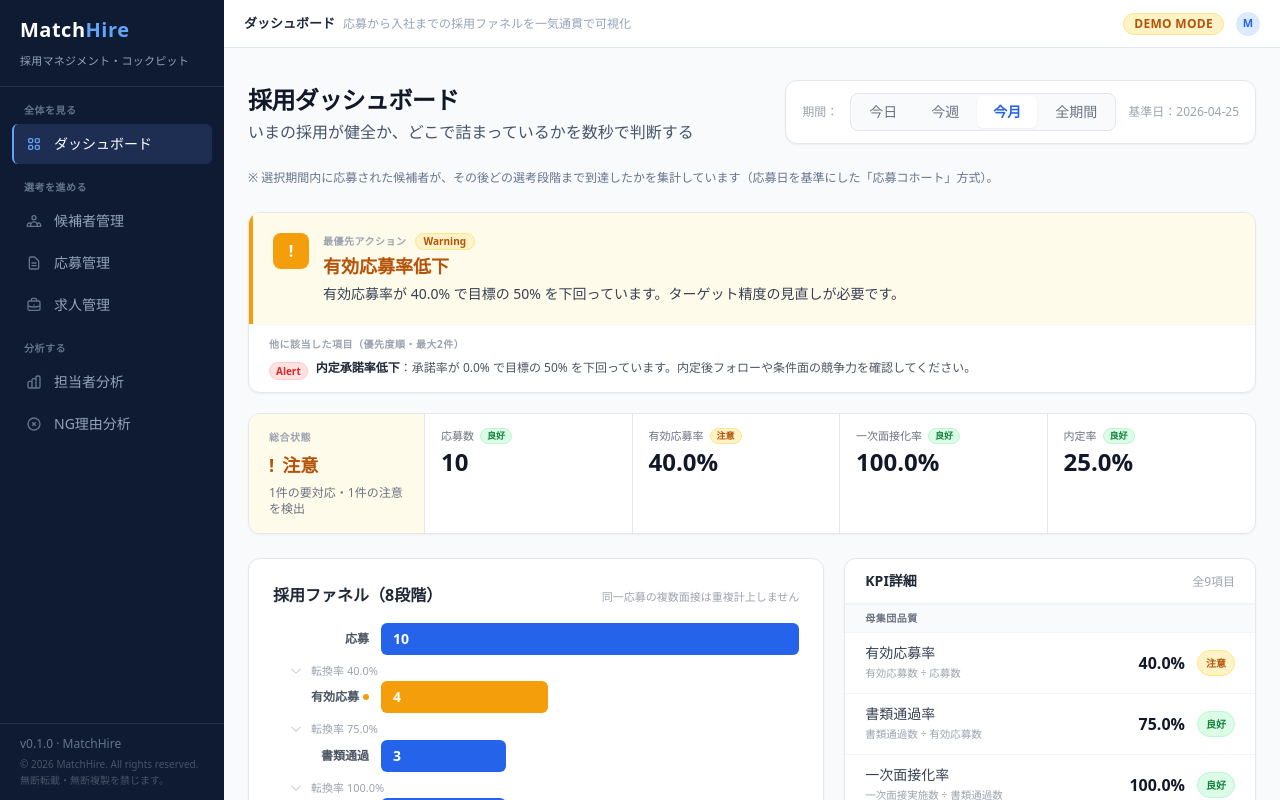
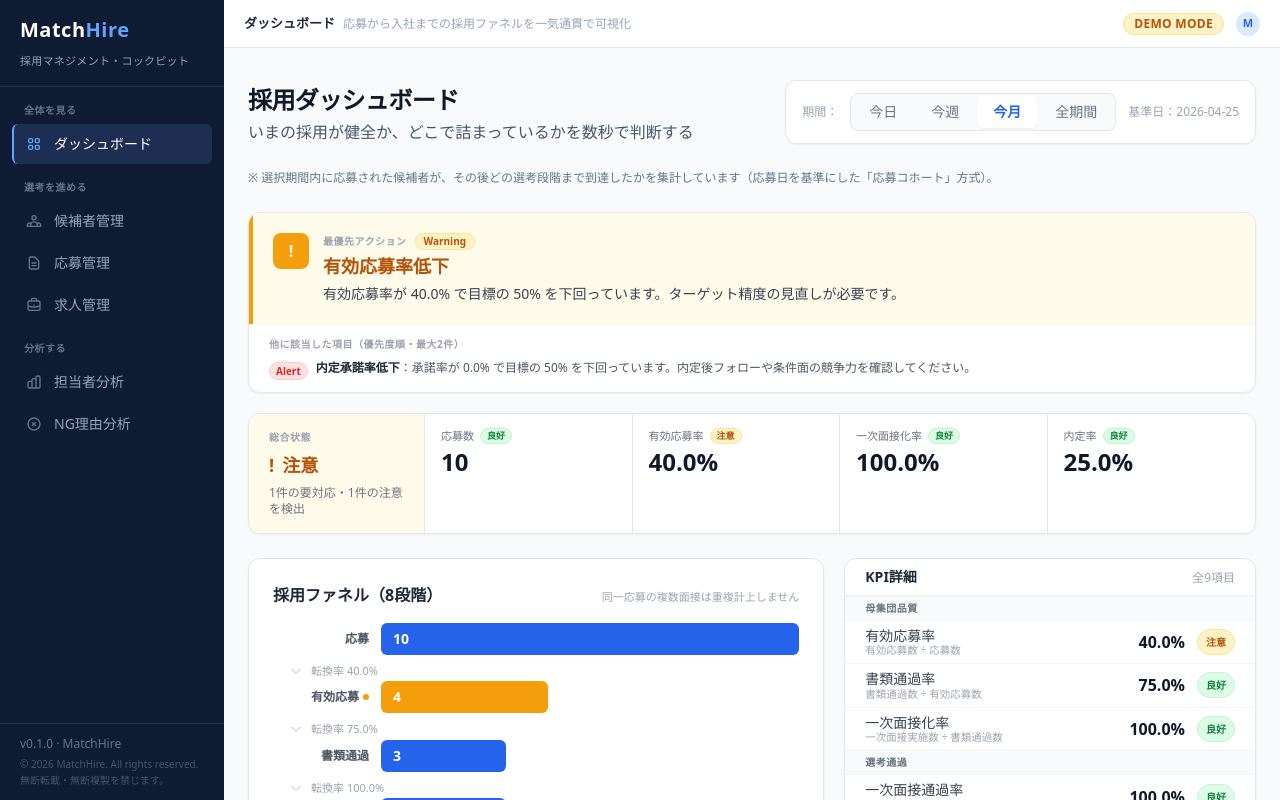
Before and after one commit to satochan-ai/matchhire-demo, a Next.js app: page /matchhire/dashboard in a window 1280 px wide. Built offline with nearby package versions, Linux system fonts and the light colour scheme.

Commit message:
Refine MatchHire KPI detail spacing

```diff
--- a/src/components/dashboard/KpiDetail.tsx
+++ b/src/components/dashboard/KpiDetail.tsx
@@ -35,23 +35,23 @@ const CHIP_LABEL: Record<KpiStatus, string> = {
 export function KpiDetail({ groups }: KpiDetailProps) {
   return (
     <div className="overflow-hidden rounded-xl border border-gray-200 bg-white shadow-sm">
-      <div className="flex items-baseline gap-2 border-b border-gray-100 px-5 py-3">
+      <div className="flex items-baseline gap-2 border-b border-gray-100 px-5 py-2">
         <h3 className="text-sm font-bold text-gray-800">KPI詳細</h3>
         <span className="ml-auto text-xs text-gray-400">全9項目</span>
       </div>
       {groups.map((group) => (
         <div key={group.groupLabel} className="border-t border-gray-100 first:border-t-0">
-          <div className="border-b border-gray-100 bg-slate-50 px-5 py-1.5 text-[10px] font-bold uppercase tracking-wider text-gray-500">
+          <div className="border-b border-gray-100 bg-slate-50 px-5 py-1 text-[10px] font-bold uppercase tracking-wider text-gray-500">
             {group.groupLabel}
           </div>
           {group.rows.map((row) => (
             <div
               key={row.label}
-              className="flex items-center gap-3 border-b border-gray-100 px-5 py-2.5 text-sm last:border-b-0"
+              className="flex items-center gap-3 border-b border-gray-100 px-5 py-1.5 text-sm last:border-b-0"
             >
               <div className="min-w-0 flex-1">
-                <p className="truncate text-gray-700">{row.label}</p>
-                {row.formula && <p className="truncate text-[10.5px] text-gray-400">{row.formula}</p>}
+                <p className="truncate leading-tight text-gray-700">{row.label}</p>
+                {row.formula && <p className="truncate text-[10.5px] leading-tight text-gray-400">{row.formula}</p>}
               </div>
               <span className="min-w-[64px] shrink-0 text-right text-base font-extrabold tabular text-gray-900">
                 {row.isPercent ? `${row.value.toFixed(1)}%` : row.value.toLocaleString()}
```
